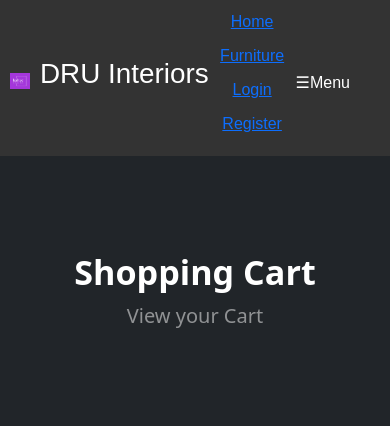
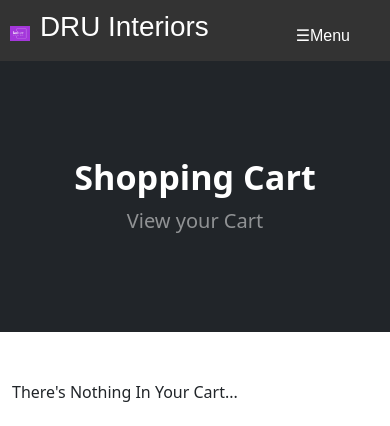
Before and after one commit to kalosius/Dru-Limited, a Django app: page /cart/ in a window 390 px wide. Shown: the top 426 px of the page. Run offline with Django 5.2, Linux system fonts and the light colour scheme; some libraries are stand-ins or nearby versions.

Commit message:
menu button ready

```diff
--- a/druu/static/style/nav.css
+++ b/druu/static/style/nav.css
@@ -1,6 +1,7 @@
 /* Add this to your existing style.css file or create a new one */
 
 /* Default styles for larger screens */
+
 .footer-edit{
     position: absolute;
     /* bottom: 0;   this doesnt diplay anything*/
@@ -8,6 +9,7 @@
     /* height: auto; Adjust this value to match the height of your footer */
     /* background-color: #f4f4f4; */
 }
+
 
 
 .nav-list {
@@ -29,12 +31,12 @@
    border-radius: 10px;
    padding: 10px;
 }
+
 /* Media query for smaller screens */
 @media (max-width: 768px) {
     .nav-unorder {
-        /* Display the nav items from the side on smaller screens */
-        flex-direction: column; /* Set to column to stack items vertically */
-        display: table-row;
+        display: none; /* Initially hide the nav items on smaller screens */
+        flex-direction: column; /*  nav list items*/
     }
 
     .nav-unorder.show {
```
Also changed, not shown: db.sqlite3.
